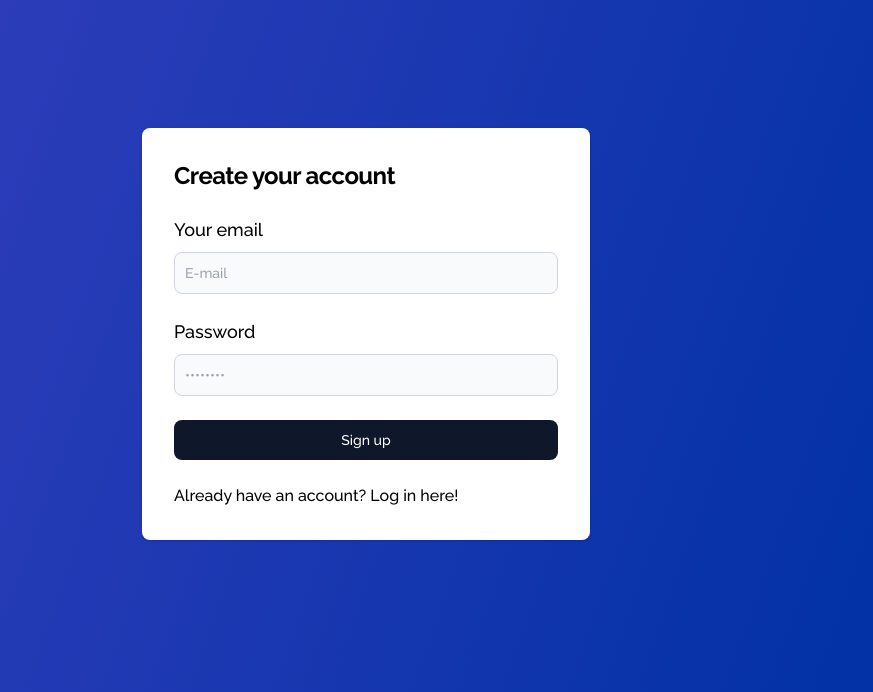
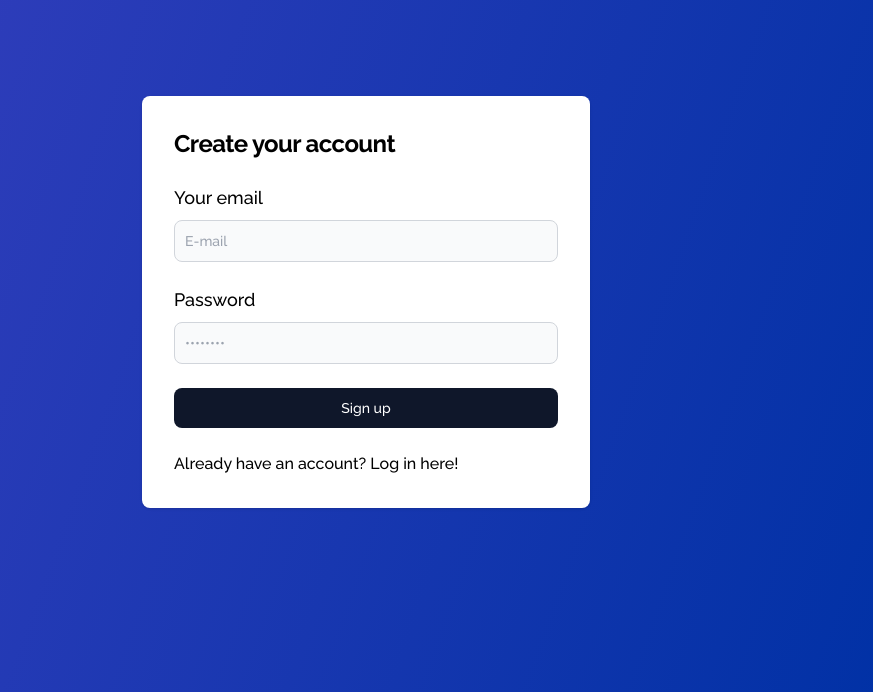
Before and after one commit to palkaszymon/spotify-noti-site, a Flask app: page /signup in a window 1280 px wide. Shown: the part 108-800 px from the top of the page, without its empty margins (274-1147 px from the left). Run offline with Flask 2, Linux system fonts and the light colour scheme; style sheets or scripts are compiled from the project's sources.

Commit message:
icon and laptop padding

```diff
--- a/templates/layout.html
+++ b/templates/layout.html
@@ -5,6 +5,7 @@
   <meta charset="UTF-8">
   <meta http-equiv="X-UA-Compatible" content="IE=edge">
   <meta name="viewport" content="width=device-width, initial-scale=1.0">
+  <link rel="icon" type="image" href="static/images/icon.png">
   <link rel="preconnect" href="https://fonts.googleapis.com">
   <link rel="preconnect" href="https://fonts.gstatic.com" crossorigin>
   <link href="https://fonts.googleapis.com/css2?family=Raleway:wght@400;500;600;700&display=swap" rel="stylesheet">
--- a/templates/login.html
+++ b/templates/login.html
@@ -1,7 +1,7 @@
 {% extends "layout.html" %}
 {% block content %}
 <section>
-    <div class="flex flex-col items-center justify-center px-6 py-8 mx-auto pt-16 md:pt-24 xl:pt-32">
+    <div class="flex flex-col items-center justify-center px-6 py-8 mx-auto pt-16 md:pt-24 2xl:pt-32">
         <div class="w-full rounded-lg shadow dark:border md:mt-0 sm:max-w-md bg-white xl:p-0">
             <div class="p-6 space-y-4 md:space-y-6 sm:p-8">
                 <h1 class="text-xl font-bold leading-tight tracking-tight text-black md:text-2xl">
--- a/templates/signup.html
+++ b/templates/signup.html
@@ -1,7 +1,7 @@
 {% extends "layout.html" %}
 {% block content %}
 <section>
-    <div class="flex flex-col items-center justify-center px-6 py-8 mx-auto pt-16 md:pt-24 xl:pt-32">
+    <div class="flex flex-col items-center justify-center px-6 py-8 mx-auto pt-16 md:pt-24 2xl:pt-32">
         <div class="w-full rounded-lg shadow dark:border md:mt-0 sm:max-w-md bg-white xl:p-0">
             <div class="p-6 space-y-4 md:space-y-6 sm:p-8">
                 <h1 class="text-xl font-bold leading-tight tracking-tight text-black md:text-2xl">
```
Also changed, not shown: static/images/icon.png (added).
